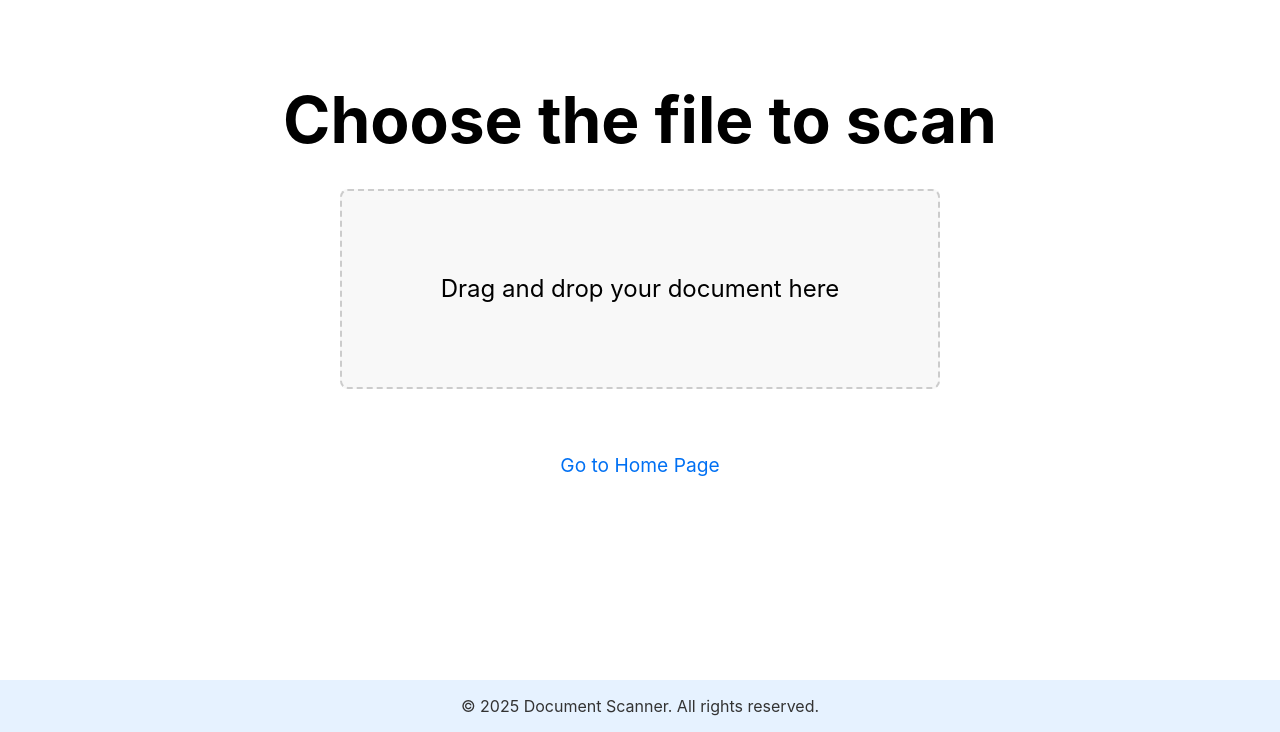
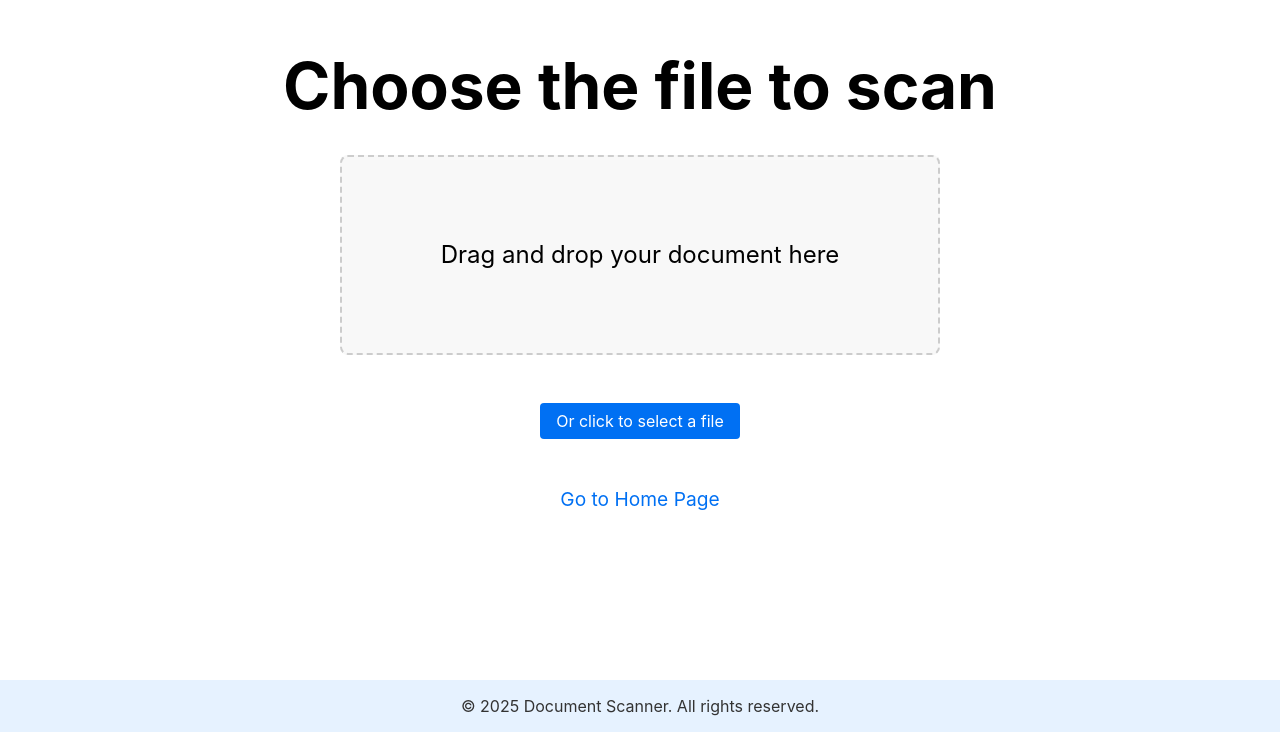
Before and after one commit to wikolego/document-scanner, a Next.js app: page /scan_document in a window 1280 px wide. Shown: the part 120-852 px from the top of the page. Built offline with nearby package versions, Linux system fonts and the light colour scheme.

Commit message:
Added Button to press and choose a file from file explorer

```diff
--- a/pages/scan_document/index.tsx
+++ b/pages/scan_document/index.tsx
@@ -27,6 +27,12 @@ const Home: NextPage = () => {
     }
   }, [])
 
+  const handleFileSelect = useCallback((e: React.ChangeEvent<HTMLInputElement>) => {
+    if (e.target.files && e.target.files[0]) {
+      setFile(e.target.files[0])
+    }
+  }, [])
+
   return (
     <div className={styles.container}>
       <Head>
@@ -49,6 +55,19 @@ const Home: NextPage = () => {
           </p>
         </div>
 
+        <div className={styles.fileInputContainer}>
+          <label htmlFor='fileInput' className={styles.fileInputLabel}>
+            Or click to select a file
+          </label>
+          <input
+            id='fileInput'
+            type='file'
+            onChange={handleFileSelect}
+            className={styles.fileInput}
+            accept='.pdf,.jpg,.jpeg,.png'
+          />
+        </div>
+
         <a href='/' className='pageLink'>
           Go to Home Page
         </a>
--- a/styles/Home.module.css
+++ b/styles/Home.module.css
@@ -47,3 +47,26 @@
   border-color: #0070f3;
   background-color: #e6f7ff;
 }
+
+.fileInputContainer {
+  margin: 1rem 0;
+  text-align: center;
+}
+
+.fileInputLabel {
+  display: inline-block;
+  padding: 0.5rem 1rem;
+  background-color: #0070f3;
+  color: white;
+  border-radius: 4px;
+  cursor: pointer;
+  transition: background-color 0.3s ease;
+}
+
+.fileInputLabel:hover {
+  background-color: #0051a2;
+}
+
+.fileInput {
+  display: none;
+}
```
